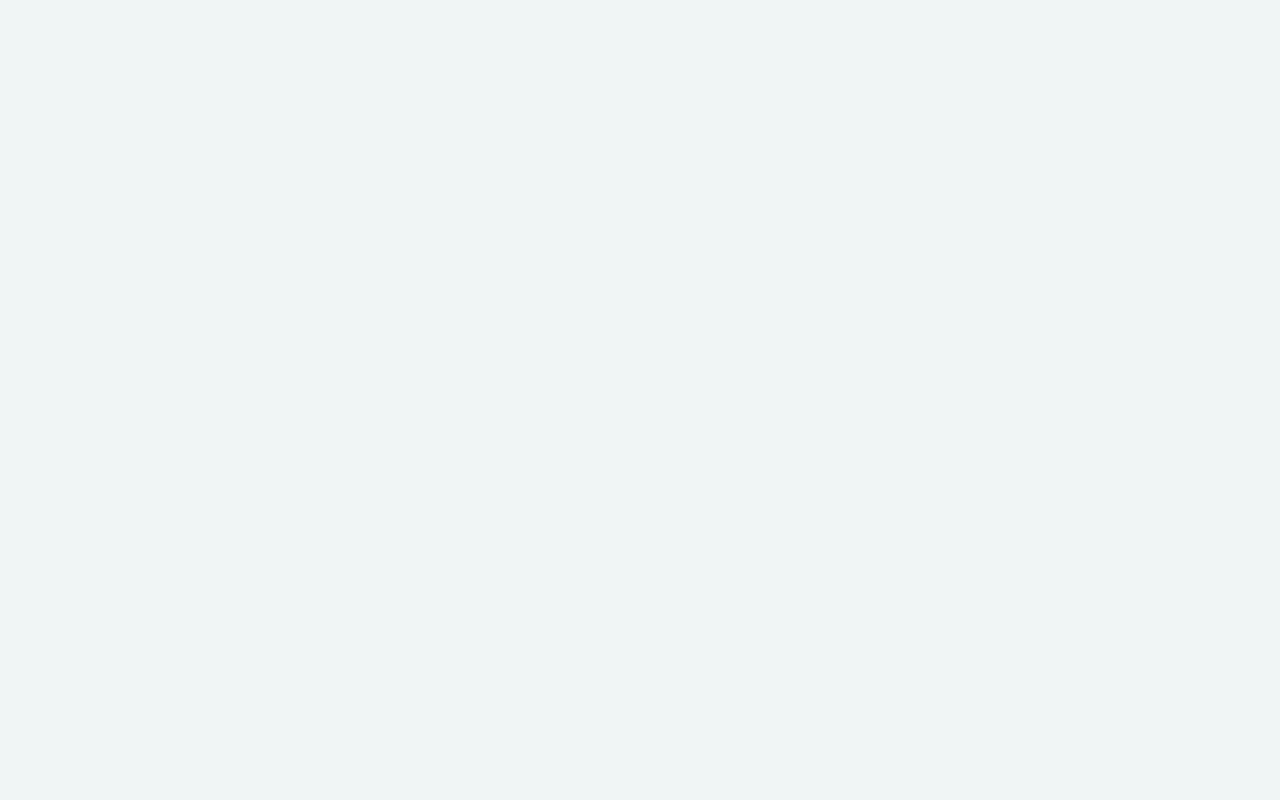
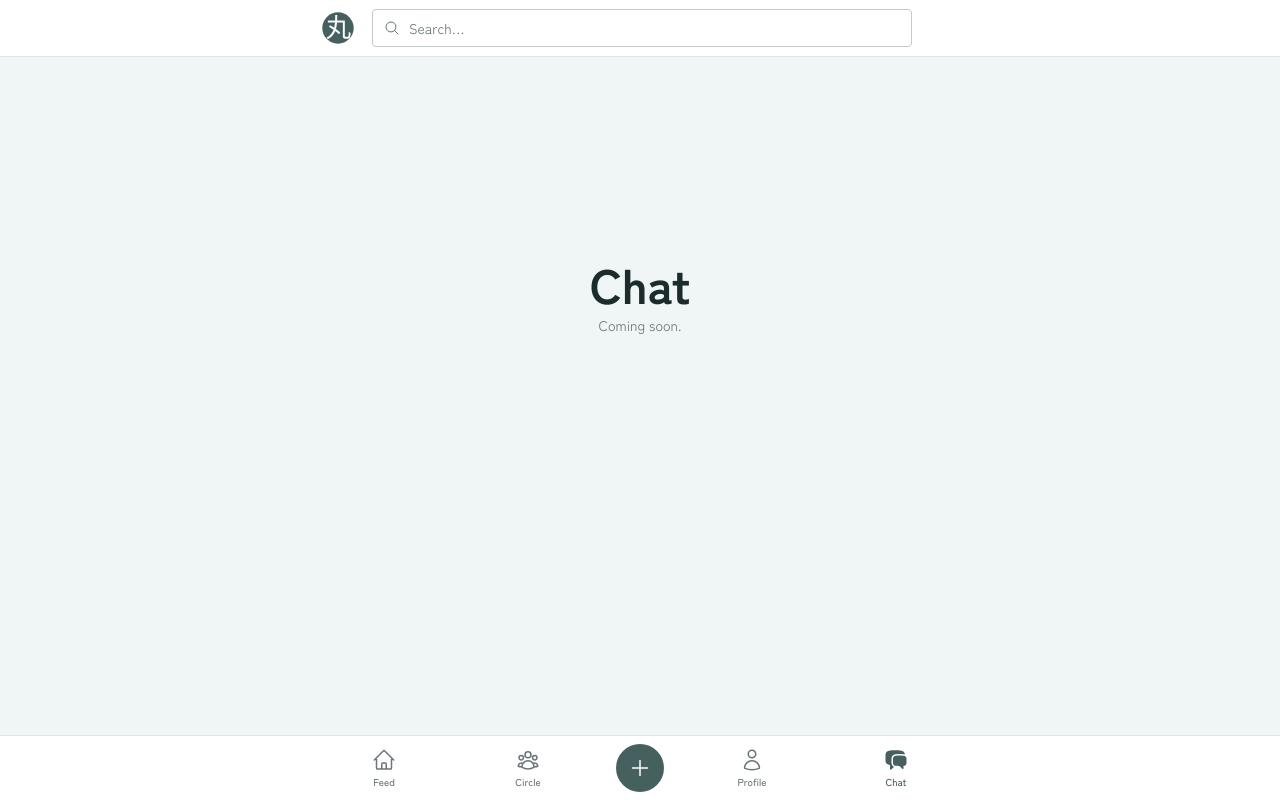
Before and after one commit to alex-jl/marui-next, a Next.js app: page /chat in a window 1280 px wide. Before the commit this address had no page. Built offline with nearby package versions, Linux system fonts and the light colour scheme.

Commit message:
Add coming soon chat page

```diff
--- /dev/null
+++ b/app/(authenticated)/chat/page.tsx
@@ -0,0 +1,8 @@
+export default function ChatPage() {
+  return (
+    <main className="flex flex-col items-center justify-center min-h-[60vh] gap-2 text-center px-4">
+      <p className="text-5xl font-bold text-ink font-display">Chat</p>
+      <p className="text-steel-dark text-sm">Coming soon.</p>
+    </main>
+  );
+}
--- a/components/layout/BottomNav.tsx
+++ b/components/layout/BottomNav.tsx
@@ -7,20 +7,20 @@ import {
   UserGroupIcon,
   PlusIcon,
   UserIcon,
-  Cog6ToothIcon,
+  ChatBubbleLeftRightIcon,
 } from "@heroicons/react/24/outline";
 import {
   HomeIcon as HomeIconSolid,
   UserGroupIcon as UserGroupIconSolid,
   UserIcon as UserIconSolid,
-  Cog6ToothIcon as Cog6ToothIconSolid,
+  ChatBubbleLeftRightIcon as ChatBubbleLeftRightIconSolid,
 } from "@heroicons/react/24/solid";
 
 const tabs = [
   { href: "/feed",     label: "Feed",     icon: (a: boolean) => a ? <HomeIconSolid className="w-6 h-6" /> : <HomeIcon className="w-6 h-6" /> },
   { href: "/circle",   label: "Circle",   icon: (a: boolean) => a ? <UserGroupIconSolid className="w-6 h-6" /> : <UserGroupIcon className="w-6 h-6" />, also: (p: string) => p.startsWith("/user/") },
   { href: "/profile",  label: "Profile",  icon: (a: boolean) => a ? <UserIconSolid className="w-6 h-6" /> : <UserIcon className="w-6 h-6" /> },
-  { href: "/settings", label: "Settings", icon: (a: boolean) => a ? <Cog6ToothIconSolid className="w-6 h-6" /> : <Cog6ToothIcon className="w-6 h-6" /> },
+  { href: "/chat",     label: "Chat",     icon: (a: boolean) => a ? <ChatBubbleLeftRightIconSolid className="w-6 h-6" /> : <ChatBubbleLeftRightIcon className="w-6 h-6" /> },
 ];
 
 export function BottomNav() {
```
